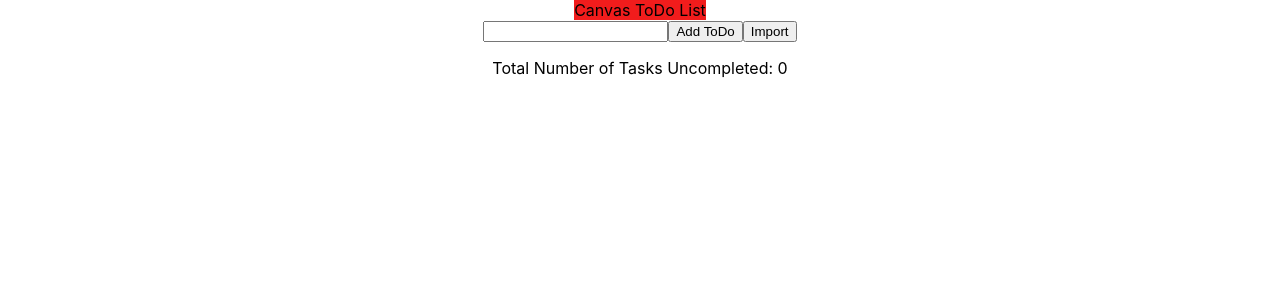
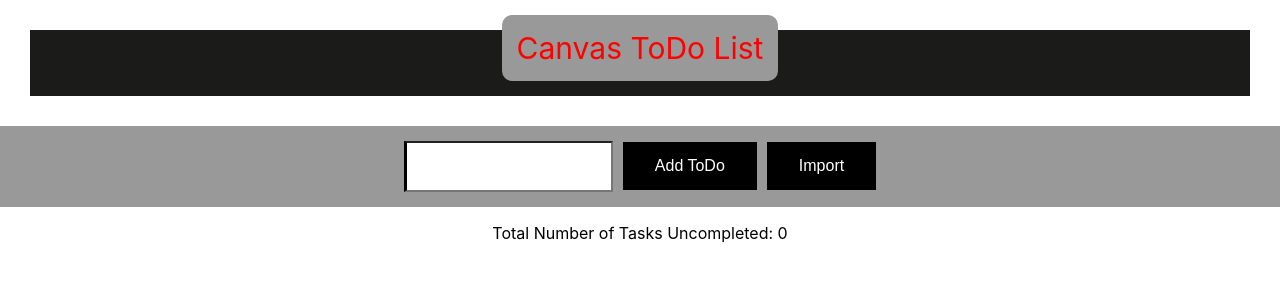
Before and after one commit to jnguyenunl/Canvas-Todo-List, a React (Create React App) app in the folder canvastodo-react-redux/: page / in a window 1280 px wide. Shown: the top 300 px of the page. Built offline with nearby package versions, Linux system fonts and the light colour scheme.

Commit message:
added some css

```diff
--- a/canvastodo-react-redux/src/features/canvastodo/canvastodo.js
+++ b/canvastodo-react-redux/src/features/canvastodo/canvastodo.js
@@ -12,7 +12,7 @@ import {
   editNotes,
 } from './canvastodoSlice.js';
 
-var taskItem = null
+var taskItem = undefined;
 
 export function CanvasTodo () {
   const todo = useSelector(selectTask);
@@ -91,11 +91,13 @@ export function CanvasTodo () {
 
   return (
     <main>
-      <div>
-        <label className={styles.red} >Canvas ToDo List</label><br/>
-        <input type="text" value={todo} onChange={(event) => textChange(event.target.value)}/>
-        <button onClick={addtoList}>  Add ToDo </button>
-        <button onClick={() => toggleImport()}>  Import </button> <br/>
+      <div className={styles.spacer}>
+        <label className={styles.header} >Canvas ToDo List</label><br/>
+      </div>
+      <div className={styles.taskbar}>
+        <input  className={styles.padder} type="text" value={todo} onChange={(event) => textChange(event.target.value)}/>
+        <button className={styles.button} onClick={addtoList}>  Add ToDo </button>
+        <button className={styles.button} onClick={() => toggleImport()}>  Import </button> <br/>
       </div>
         <div>
             <ul>
@@ -120,9 +122,9 @@ export function CanvasTodo () {
           isOpen && <TaskComment content={
             <>
               <b>{taskItem.task.replace(/[\u0336]/g, '')}</b>
-              <br></br>
+              <br/>
               <textarea id="txt" rows="4" cols="150">{taskItem.notes}</textarea>
-              <br></br>
+              <br/>
               <button onClick={() => changeNotes(taskItem.id, document.getElementById("txt").value)}>Save Task Commment</button>
             </>
           }
--- a/canvastodo-react-redux/src/features/canvastodo/canvastodo.module.css
+++ b/canvastodo-react-redux/src/features/canvastodo/canvastodo.module.css
@@ -1,22 +1,46 @@
-.green {
+.spacer {
   /* color: rgba(255 0 0 / 100%); */
-  width: 100px;
-	height: 50px;
-  background-color: rgb(5, 209, 15);
+  margin: 30px;
+  padding-bottom: 30px;
+  background-color: rgb(27, 27, 26);
+
+  color: red;
+
 }
 
-.yellow {
+.header {
   /* color: rgba(0 255 0 / 100%); */
-  width: 100px;
-	height: 50px;
-  background-color: rgb(246, 255, 127);
+  background-color: #999;
+  font-size: 30px;
+
+  padding: 15px;
+  border-radius: 10px;
 }
 
-.red {
+.button {
+  background-color: #000000; /* Green */
+  border: none;
+  color: white;
+  padding: 15px 32px;
+  text-align: center;
+  text-decoration: none;
+  display: inline-block;
+  font-size: 16px;
+  margin: 5px;
+}
+
+.taskbar {
+  background: #999;
+  padding: 10px;
+
+
+}
+.padder {
   /* color: rgba(0 0 255 / 100%); */
-  width: 100px;
-	height: 50px;
-  background-color: rgb(241, 28, 28);
+  margin: 5px;
+  border-left: solid;
+  height: 45px;
+  width: 200px;
 }
 
 /* Popup style */
```
